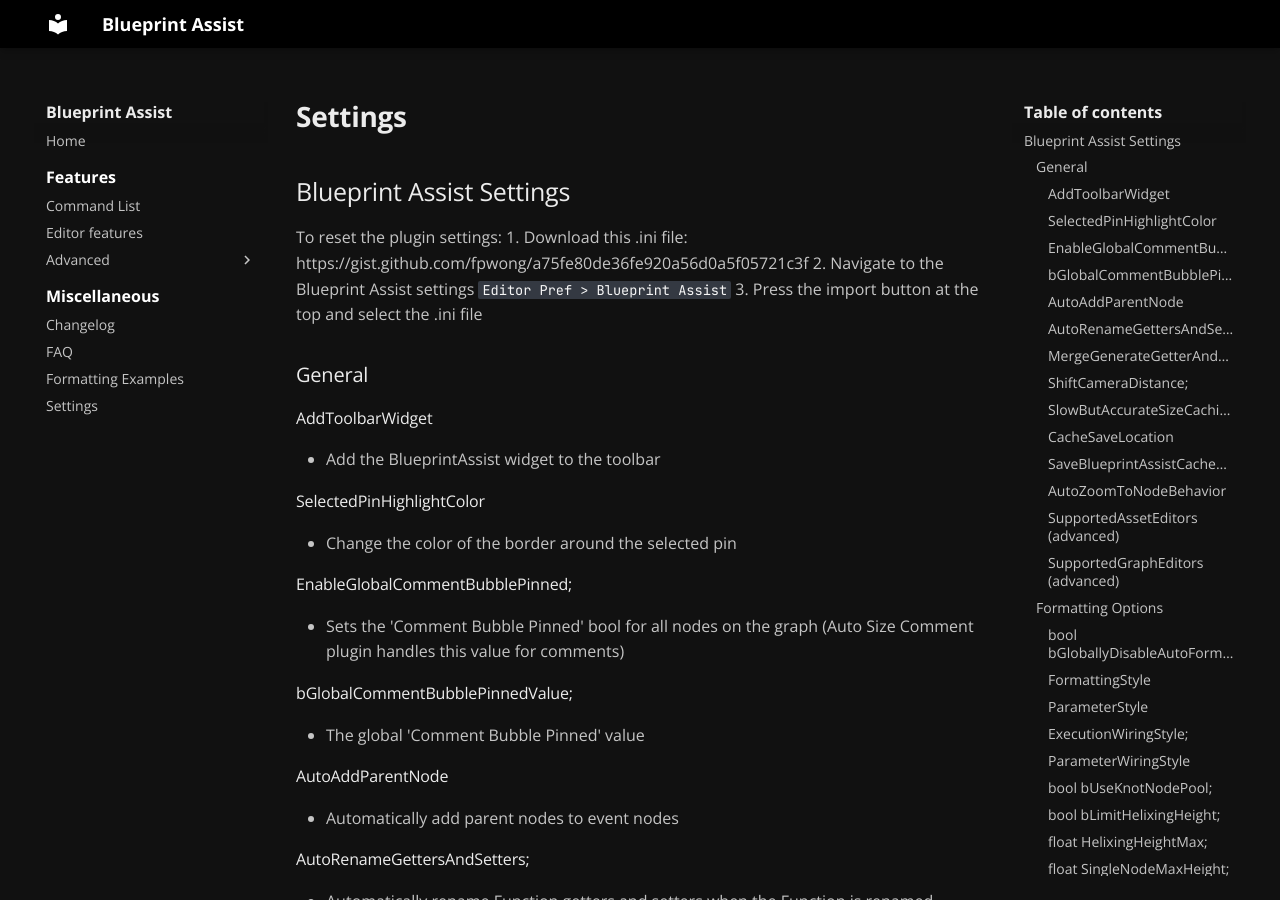
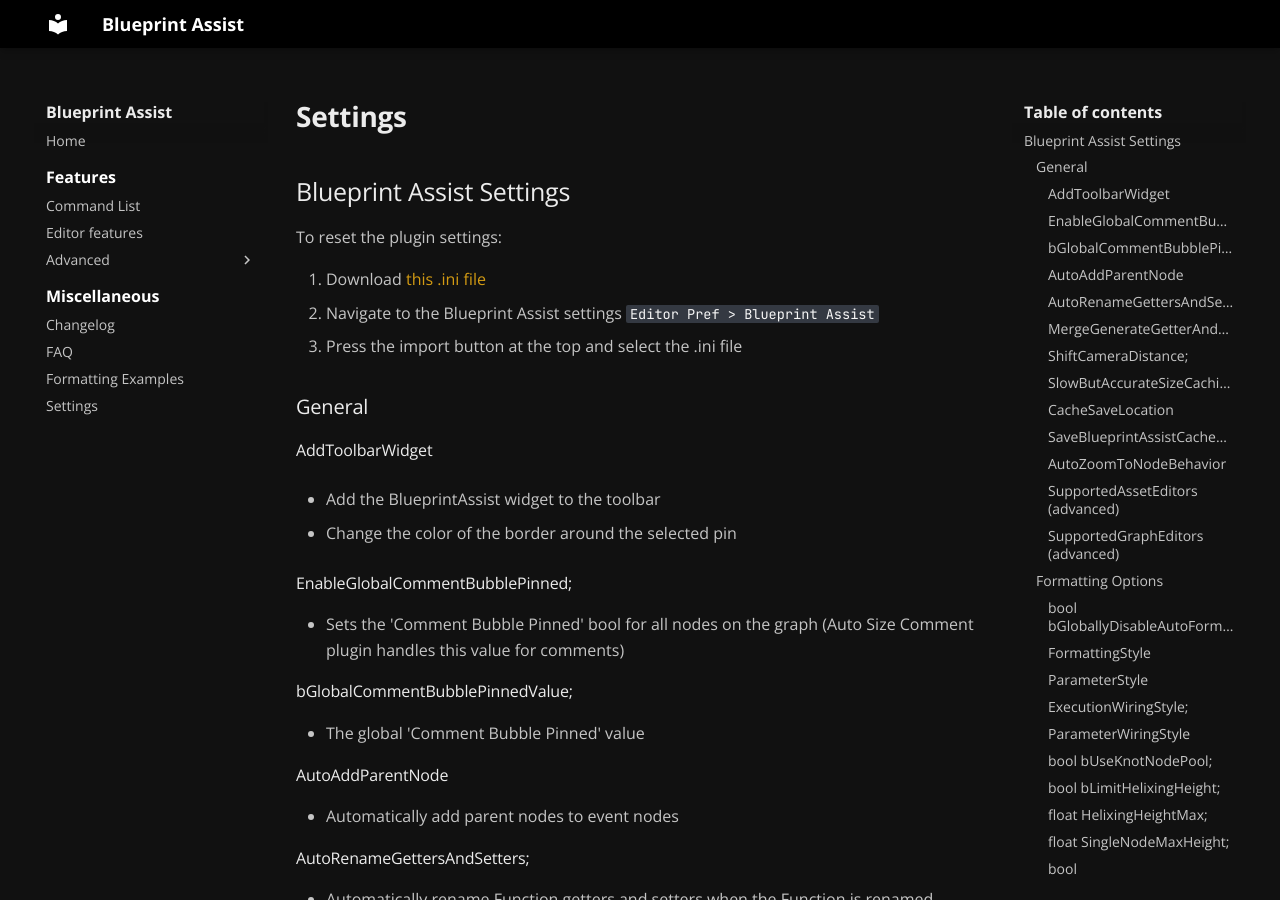
Before and after one commit to BlueprintAssist/blueprintassist.github.io, an MkDocs documentation site: the page built from docs/miscellaneous/settings.md, in a window 1280 px wide and 900 px high. Built offline with MkDocs 1.6.1 and Material for MkDocs 9.7.7, drawn with Linux system fonts in a browser that asks for light colours.

Commit message:
Fix formatting

```diff
--- a/docs/miscellaneous/settings.md
+++ b/docs/miscellaneous/settings.md
@@ -3,7 +3,8 @@
 ## Blueprint Assist Settings
 
 To reset the plugin settings:
-  1. Download this .ini file: https://gist.github.com/fpwong/a75fe80de36fe920a56d0a5f05721c3f
+
+  1. Download [this .ini file](https://gist.github.com/fpwong/a75fe80de36fe920a56d0a5f05721c3f)
   2. Navigate to the Blueprint Assist settings `Editor Pref > Blueprint Assist`
   3. Press the import button at the top and select the .ini file
 
@@ -12,7 +13,6 @@ To reset the plugin settings:
 #### AddToolbarWidget
 - Add the BlueprintAssist widget to the toolbar
 
-#### SelectedPinHighlightColor
 - Change the color of the border around the selected pin
 
 #### EnableGlobalCommentBubblePinned;
```
